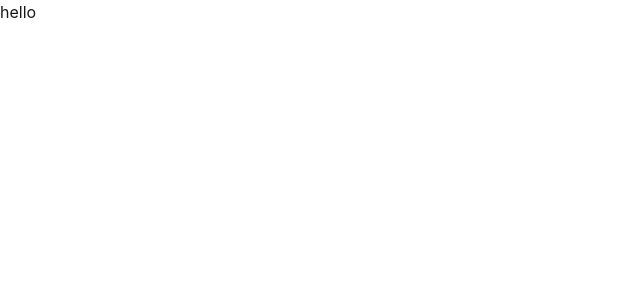
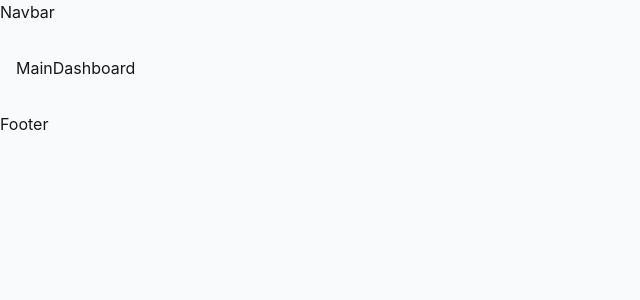
Before and after one commit to MeNafi/Customer-Support-Ticket-System, a React (Vite) app: page / in a window 1280 px wide. Shown: the top 300 px of the page, without its empty margins (0-640 px from the left). Built offline with nearby package versions, Linux system fonts and the light colour scheme.

Commit message:
app.jsx main logic part done

```diff
--- a/src/App.jsx
+++ b/src/App.jsx
@@ -1,15 +1,67 @@
-import { useState } from 'react'
+import React, { useState, useEffect, Suspense, lazy } from 'react';
+import { ToastContainer, toast } from 'react-toastify';
+import 'react-toastify/dist/ReactToastify.css';
+import Navbar from './components/Navbar';
+import Footer from './components/Footer';
 
-import './App.css'
+// Lazy loading the dashboard content
+const MainDashboard = lazy(() => import('./components/MainDashboard'));
 
 function App() {
-  const [count, setCount] = useState(0)
+  const [tickets, setTickets] = useState([]);
+  const [inProgressTasks, setInProgressTasks] = useState([]);
+  const [resolvedTasks, setResolvedTasks] = useState([]);
+
+  // Fetch data from public/ticket.json
+  useEffect(() => {
+    fetch('/ticket.json')
+      .then((res) => res.json())
+      .then((data) => setTickets(data))
+      .catch((err) => console.error("Error loading tickets:", err));
+  }, []);
+
+  // Move ticket to In-Progress
+  const handleAddToProgress = (ticket) => {
+    if (inProgressTasks.find((t) => t.id === ticket.id)) {
+      toast.info("This ticket is already being processed!");
+      return;
+    }
+    setInProgressTasks([...inProgressTasks, ticket]);
+    toast.success("Ticket added to Task Status!");
+  };
+
+  // Complete a task
+  const handleCompleteTask = (task) => {
+    // 1. Remove from In-Progress
+    setInProgressTasks(inProgressTasks.filter((t) => t.id !== task.id));
+    // 2. Add to Resolved List
+    setResolvedTasks([...resolvedTasks, task]);
+    // 3. Remove from the Main Ticket list
+    setTickets(tickets.filter((t) => t.id !== task.id));
+
+    toast.success("Task marked as Completed!");
+  };
 
   return (
-    <>
-     <p>hello</p>
-    </>
-  )
+    <div className="min-h-screen bg-slate-50 font-sans">
+      <Navbar />
+
+      <main className="container mx-auto px-4 py-8">
+        <Suspense fallback={<div className="text-center py-20"><span className="loading loading-spinner loading-lg"></span></div>}>
+          <MainDashboard
+            tickets={tickets}
+            inProgress={inProgressTasks}
+            resolved={resolvedTasks}
+            onAdd={handleAddToProgress}
+            onComplete={handleCompleteTask}
+          />
+        </Suspense>
+      </main>
+
+      <Footer />
+      <ToastContainer position="top-center" autoClose={2000} />
+    </div>
+  );
 }
 
-export default App
+export default App;
```
